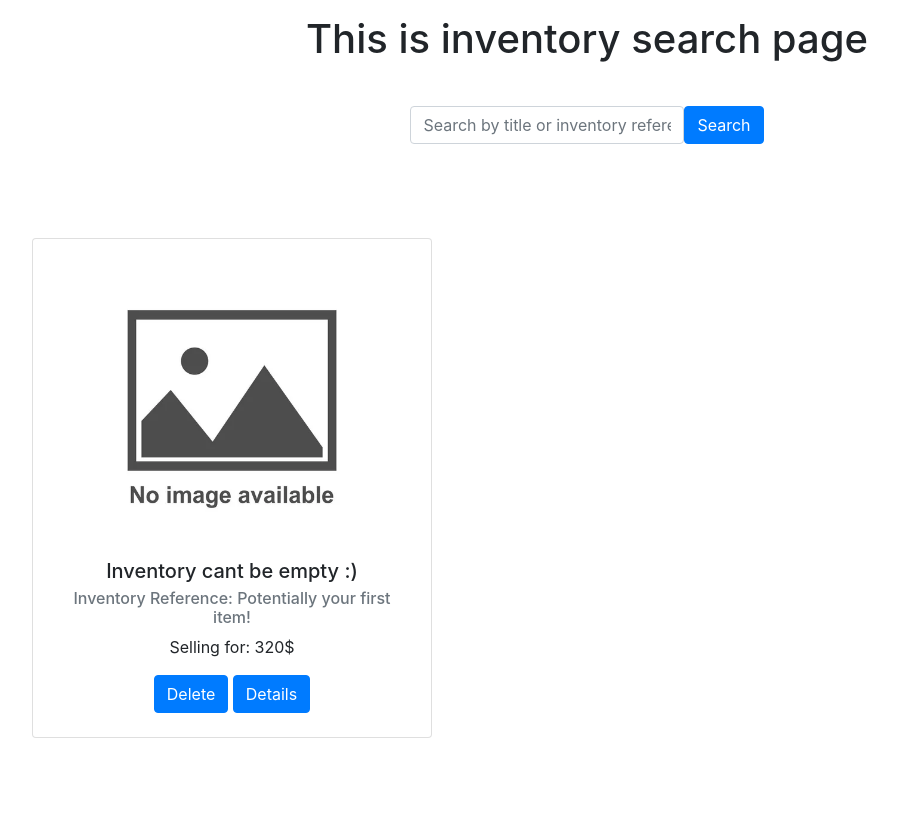
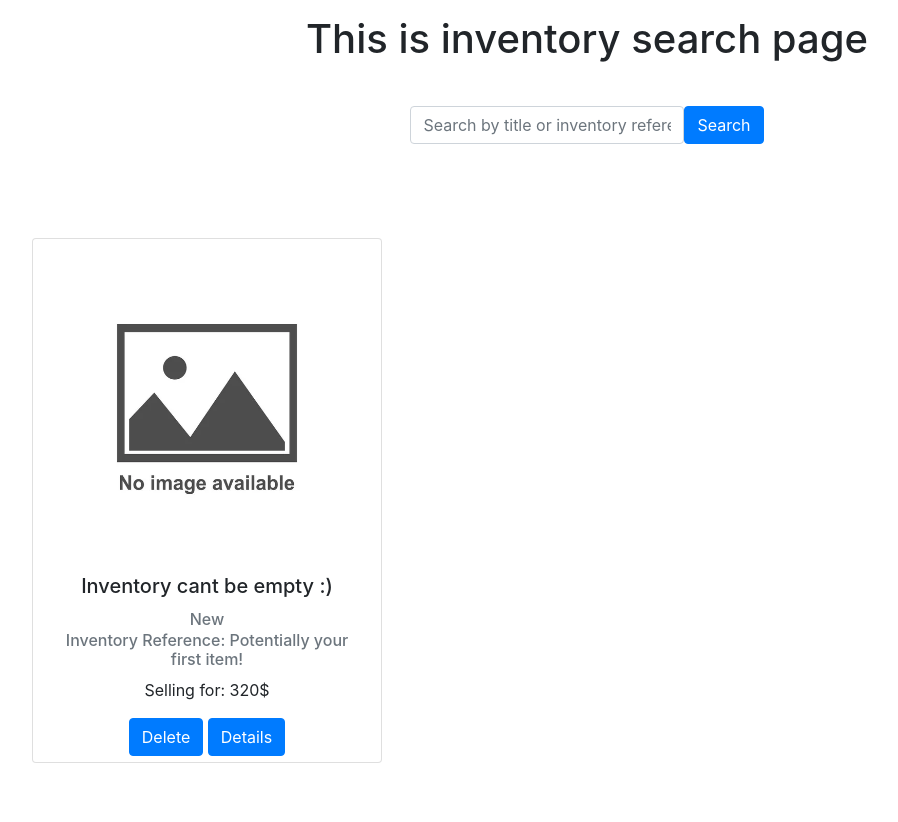
Before and after one commit to Shark1y/localInventorization, a Flask app: page /inventory_search in a window 1280 px wide. Shown: the part 56-878 px from the top of the page, without its empty margins (53-951 px from the left). Before the commit the page ends 794 px from the top, so only its background shows below. Run offline with Flask 3, Linux system fonts and the light colour scheme; some libraries are stand-ins or nearby versions.

Commit message:
Optimizations
-Added image compression in inventory

```diff
--- a/routes.py
+++ b/routes.py
@@ -2,7 +2,30 @@ from flask import render_template, request, redirect, url_for, flash
 from werkzeug.utils import secure_filename
 import os
 from models import Item
+from PIL import Image, ExifTags
 from app import allowed_file
+
+def compress_image(image_path):
+    with Image.open(image_path) as img:
+        try:
+            exif = img._getexif()
+            if exif is not None:
+                for tag, value in exif.items():
+                    if ExifTags.TAGS.get(tag) == 'Orientation':
+                        if value == 3:
+                            img = img.rotate(180, expand=True)
+                        elif value == 6:
+                            img = img.rotate(270, expand=True)
+                        elif value == 8:
+                            img = img.rotate(90, expand=True)
+                        break
+        except (AttributeError, KeyError, IndexError):
+            # No EXIF data or EXIF is not available, so we skip
+            pass
+
+        img = img.convert('RGB')  # Ensure the image is in RGB mode (for .jpg compression)
+        img.thumbnail((800, 800))  # Resize the image (maximum size 800x800px)
+        img.save(image_path, quality=85, optimize=True)
 
 def register_routes(app, db):
     @app.route('/', methods=['GET','POST'])
@@ -23,7 +46,7 @@ def register_routes(app, db):
             # If no query, just show all items
             items = Item.query.all()
 
-        return render_template('inventory_search.html', items=items)
+        return render_template('inventory_search.html',items=items)
 
     @app.route('/inventory', methods=['GET', 'POST'])
     def inventory():
@@ -47,6 +70,8 @@ def register_routes(app, db):
                 filename = secure_filename(image.filename)
                 image.save(os.path.join(app.config['UPLOAD_FOLDER'], filename))
                 image_filename = os.path.join(app.config['UPLOAD_FOLDER'], filename)
+                compress_image(image_filename)
+
             else:
             # Default image
                 image_filename = "static/img/no_image.png"
--- a/static/css/styles.css
+++ b/static/css/styles.css
@@ -15,7 +15,7 @@
 }
 
 .card {
-    height: 500px; /* Lock the height of the card */
+    height: 525px; /* Lock the height of the card */
     display: flex;
     flex-direction: column; /* Ensures proper alignment of content */
     justify-content: space-between; /* Distributes content evenly */
@@ -46,3 +46,13 @@
     padding:35px;
     align-content: center;
 }
+
+.home-buttons {
+    display: flex;
+    justify-content: center;
+    gap: 40px;  /* Adjust the value to control the space between buttons */
+}
+
+.card-title{
+    padding-top: 15px;
+}
--- a/templates/inventory.html
+++ b/templates/inventory.html
@@ -29,14 +29,17 @@
 </form>
 
 <h1 class="inventory-greeting">Inventory</h1>
+
 <div class="container inventory-showcase">
     <div class="row">
         {% for item in items %}
             <div class="col-md-4 mb-4">
                 <div class="card" style="width: 100%;">
-                    <img class="card-img-top" src="{{ item.image }}" alt="Image for {{ item.title }}" onerror="this.style.display='none'">
+
+
 
                     <div class="card-body">
+                        <img class="card-img-top" src="{{ item.image }}" alt="Image for {{ item.title }}" onerror="this.style.display='none'">
                         <h5 class="card-title">{{ item.title }}</h5>
                         <h6 class="text-muted">{{item.condition}}</h6>
                         <h6 class="card-subtitle mb-2 text-muted">Inventory Reference: {{ item.invRef }}</h6>
--- a/templates/inventory_search.html
+++ b/templates/inventory_search.html
@@ -12,22 +12,24 @@
         <button type="submit" class="btn btn-primary">Search</button>
     </form>
 </div>
+
 <!-- Display Search Results -->
 <div class="container inventory-showcase">
     <div class="row">
         {% if items %}
             {% for item in items %}
                 <div class="col-md-4 mb-4">
-                    <div class="card" style="width: 25rem;">
+                    <div class="card" style="width: 100%;">
+
+
                         <div class="card-body">
                             <img class="card-img-top" src="{{ item.image }}" alt="Image for {{ item.title }}" onerror="this.style.display='none'">
                             <h5 class="card-title">{{ item.title }}</h5>
+                            <h6 class="text-muted">{{item.condition}}</h6>
                             <h6 class="card-subtitle mb-2 text-muted">Inventory Reference: {{ item.invRef }}</h6>
                             <p class="card-text">Selling for: {{ item.price }}$</p>
                             <button class="btn btn-primary" onclick="deleteItem({{ item.pid }})">Delete</button>
-                            <button class="btn btn-primary">
-                                <a href="{{ url_for('details', pid=item.pid) }}" style="text-decoration: none; color: inherit;">Details</a>
-                            </button>
+                            <a href="{{ url_for('details', pid=item.pid) }}" class="btn btn-primary">Details</a>
                         </div>
                     </div>
                 </div>
```
Also changed, not shown: templates/index.html (+5 -2 lines), instance/gameStore.db.
